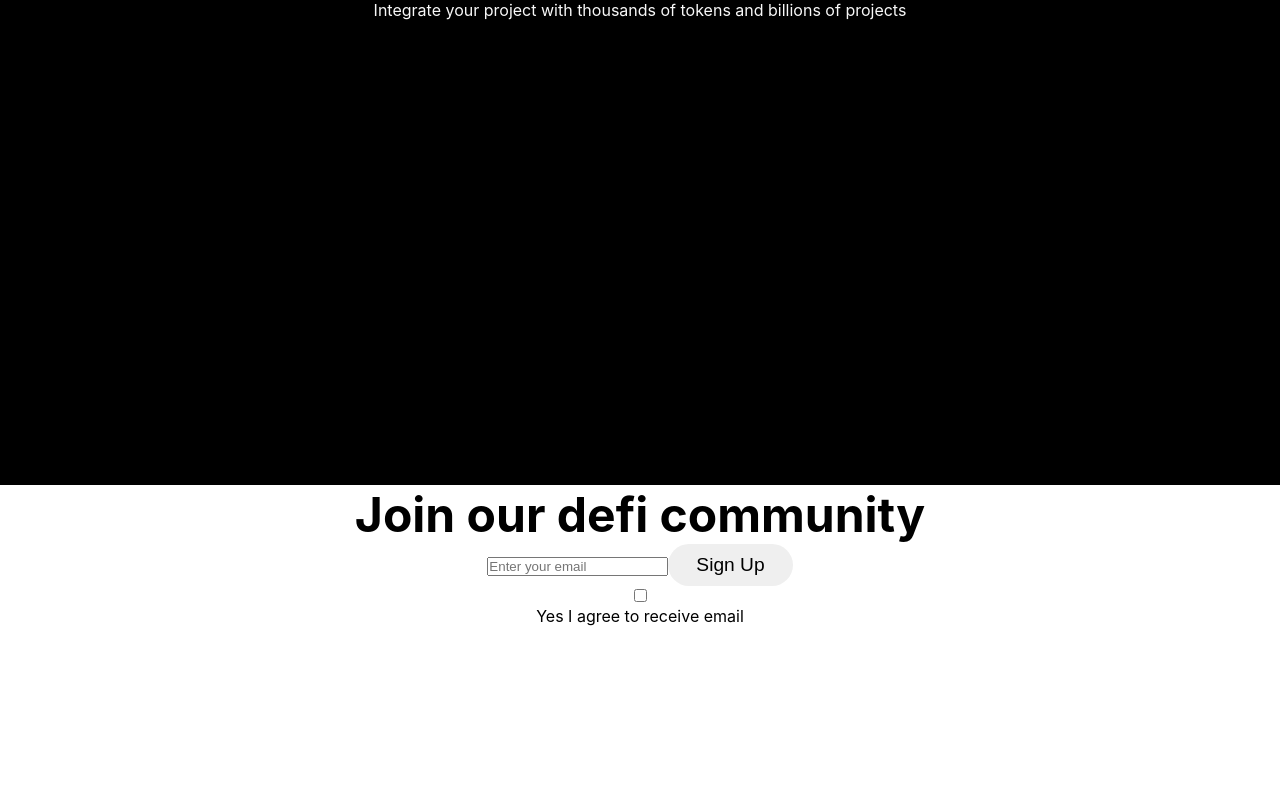
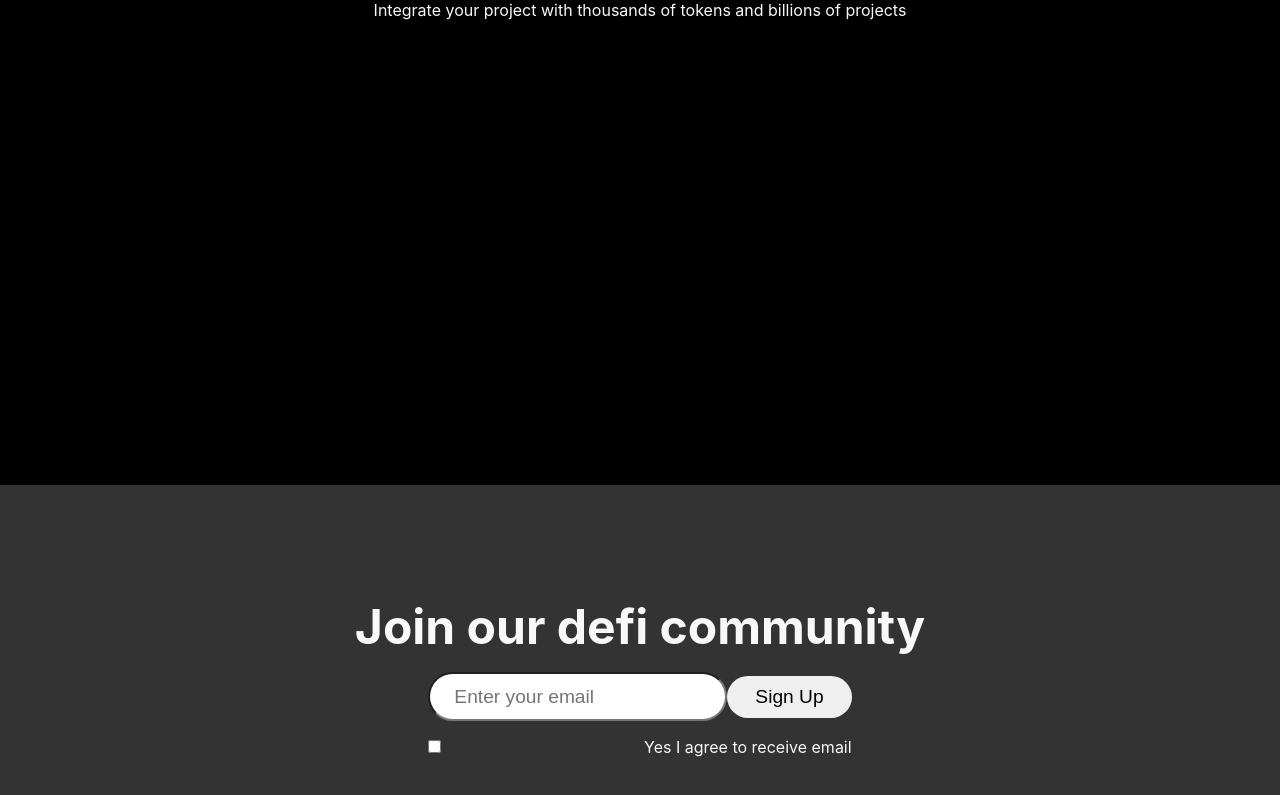
Before and after one commit to kushagraporwal/Defi-React-Website, a React (Create React App) app: page / in a window 1280 px wide. Shown: the part 888-1683 px from the top of the page. Before the commit the page ends 1514 px from the top, so only its background shows below. Built offline with nearby package versions, Linux system fonts and the light colour scheme.

Commit message:
another commit

```diff
--- a/src/components/Subscribe/Subscribe.css
+++ b/src/components/Subscribe/Subscribe.css
@@ -0,0 +1,60 @@
+.subscribe{
+    background-color: rgba(0, 0, 0, 0.8);
+    color: #f8f8f8;
+    height: 50vh;
+    width: 100%;
+    position: relative;
+    padding: 1rem;
+}
+
+.subscribe:before{
+
+    content: '';
+    /* background: url('../../assets/subscribe.jpg'); */
+    height: 100%;
+    width: 100%;
+    position: absolute;
+    top: 0;
+    left: 0;
+    z-index: -1;
+}
+
+.subscribe .content{
+
+    display: flex;
+    flex-direction: column;
+    justify-content: center;
+    align-items: center;
+    height: 100%;
+    width: 100%;
+    margin: auto;
+}
+
+.subscribe .form-container{
+
+    display: flex;
+    justify-content: space-between;
+    align-items: center;
+    width: 100%;
+    margin: 1rem 0;
+}
+
+.subscribe input{
+
+    padding: .7rem 1.5rem;
+    font-size: 1.2rem;
+    border-radius: 50px;
+}
+
+.subscribe input[type='checkbox'] {
+
+    margin-right: .5rem;
+}
+
+@media screen and (max-width: 495px) {
+
+    .subscribe .display-col {
+        flex-direction: column;
+    }
+
+}
--- a/src/components/Subscribe/Subscribe.js
+++ b/src/components/Subscribe/Subscribe.js
@@ -2,10 +2,10 @@ import React from 'react'
 import './Subscribe.css'
 const Subscribe = () => {
   return (
-    <div className='sucscribe'>
+    <div className='subscribe'>
         <div className='content'>
             <h2>Join our defi community</h2>
-            <form action="">
+            <form action="" method="POST">
                 <div className='form-container display-col'>
                     <input type="email" name="email" placeholder="Enter your email" />
                     <button className='btn'>Sign Up</button>
```
